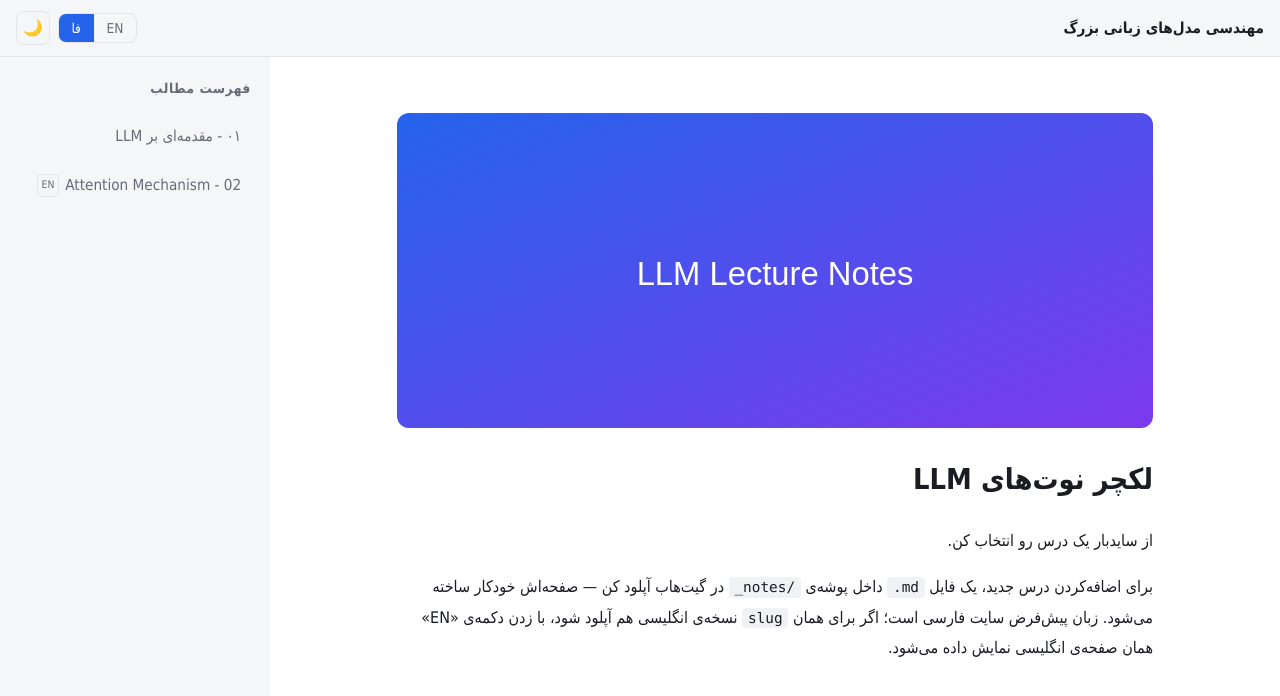
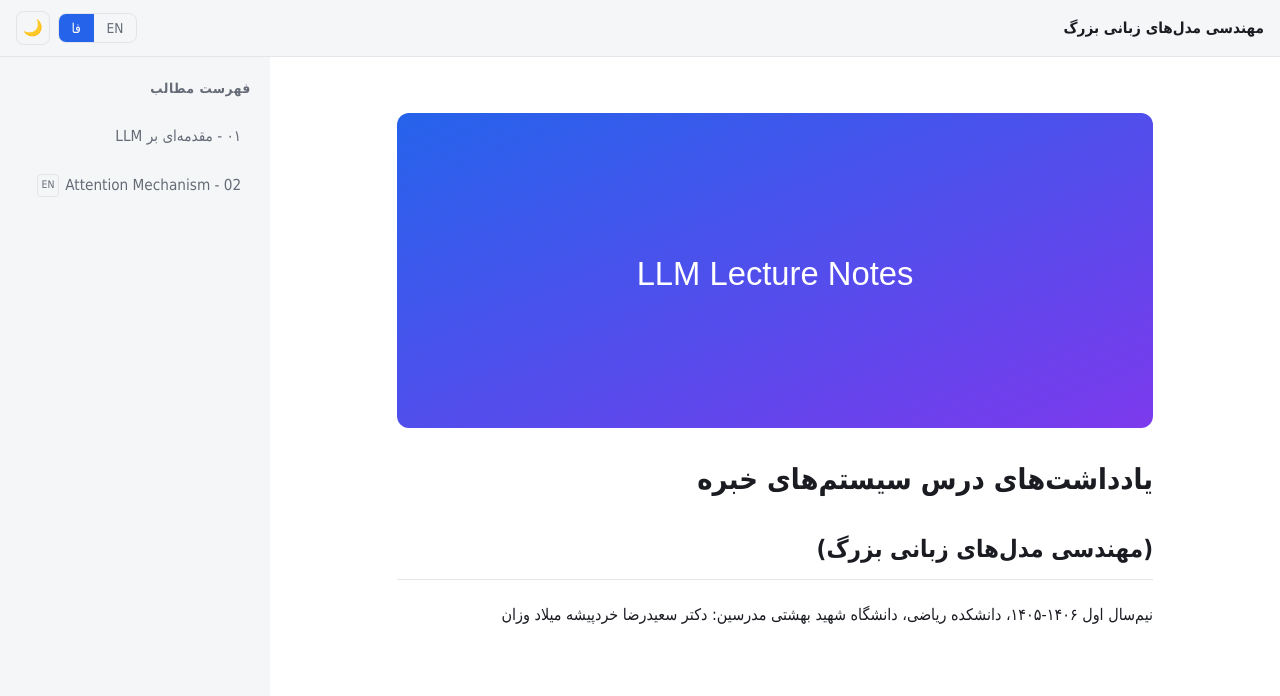
Before and after one commit to sbu-llm/notes, a Jekyll site: the page built from index.md, in a window 1280 px wide. Shown: the top 696 px of the page. Built offline with Jekyll 4.4.1, drawn with Linux system fonts in a browser that asks for light colours; a style sheet for code colours, icons or effects is not loaded.

Commit message:
Update index.md

```diff
--- a/index.md
+++ b/index.md
@@ -7,11 +7,14 @@ title: خانه
 
 <div class="chrome home-content" data-lang-content="fa" markdown="1">
 
-# لکچر نوت‌های LLM
+# یادداشت‌های درس سیستم‌های خبره
+## (مهندسی مدل‌های زبانی بزرگ)
+نیم‌سال اول ۱۴۰۶-۱۴۰۵، دانشکده ریاضی، دانشگاه شهید بهشتی
+مدرسین:
+دکتر سعیدرضا خردپیشه
+میلاد وزان
 
-از سایدبار یک درس رو انتخاب کن.
 
-برای اضافه‌کردن درس جدید، یک فایل `.md` داخل پوشه‌ی `_notes/` در گیت‌هاب آپلود کن — صفحه‌اش خودکار ساخته می‌شود. زبان پیش‌فرض سایت فارسی است؛ اگر برای همان `slug` نسخه‌ی انگلیسی هم آپلود شود، با زدن دکمه‌ی «EN» همان صفحه‌ی انگلیسی نمایش داده می‌شود.
 
 </div>
 
```
